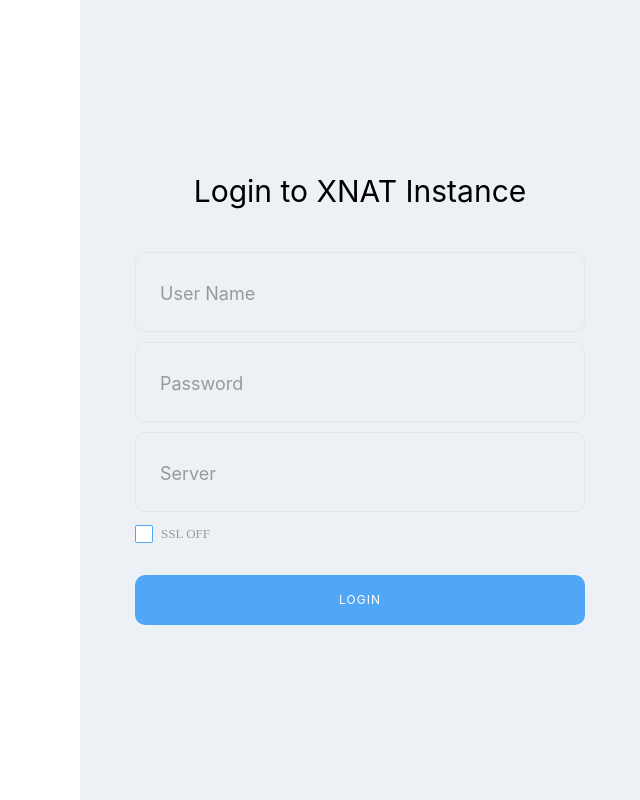
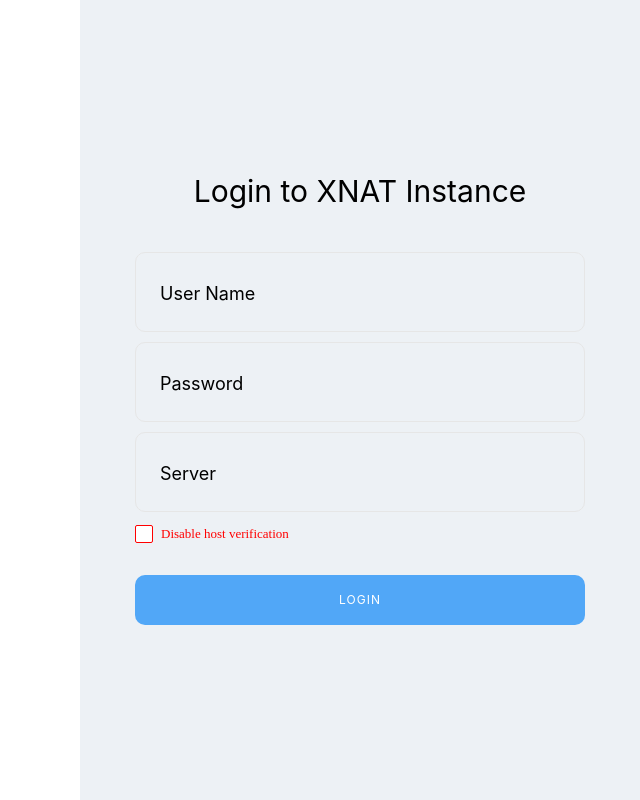
Before and after one commit to XNAT-Dashboards/XNAT-Dashboards, a Flask app: page /auth/login/ in a window 1280 px wide. Shown: the whole page, without its empty margins (640-1280 px from the left). Run offline with Flask 2, Linux system fonts and the light colour scheme; some libraries are stand-ins or nearby versions.

Commit message:
change check box option appearance and text

```diff
--- a/app/static/auth/css/main.css
+++ b/app/static/auth/css/main.css
@@ -77,15 +77,15 @@
 textarea:focus::-moz-placeholder { color:transparent; }
 textarea:focus:-ms-input-placeholder { color:transparent; }
 
-input::-webkit-input-placeholder { color: #999999;}
-input:-moz-placeholder { color: #999999;}
-input::-moz-placeholder { color: #999999;}
-input:-ms-input-placeholder { color: #999999;}
+input::-webkit-input-placeholder { color: #000000;}
+input:-moz-placeholder { color: #000000;}
+input::-moz-placeholder { color: #000000;}
+input:-ms-input-placeholder { color: #000000;}
 
-textarea::-webkit-input-placeholder { color: #999999;}
-textarea:-moz-placeholder { color: #999999;}
-textarea::-moz-placeholder { color: #999999;}
-textarea:-ms-input-placeholder { color: #999999;}
+textarea::-webkit-input-placeholder { color: #000000;}
+textarea:-moz-placeholder { color: #000000;}
+textarea::-moz-placeholder { color: #000000;}
+textarea:-ms-input-placeholder { color: #000000;}
 
 
 label {
@@ -224,7 +224,7 @@
 
 .label-input100 {
   font-size: 18px;
-  color: #999999;
+  color: #000000;
   line-height: 1.2;
 
   display: block;
@@ -636,7 +636,7 @@
     .label-checkbox100 {
       font-family: Poppins-Regular;
       font-size: 13px;
-      color: #999999;
+      color: red;
       line-height: 1.4;
 
       display: block;
@@ -663,7 +663,7 @@
       height: 18px;
       border-radius: 2px;
       background: #fff;
-      border: 1px solid #51a7f7;
+      border: 1px solid red;
       left: 0;
       top: 50%;
       -webkit-transform: translateY(-50%);
@@ -674,5 +674,5 @@
     }
 
     .input-checkbox100:checked + .label-checkbox100::before {
-      color: #51a7f7;
+      color: red;
     }
--- a/app/templates/auth/login.html
+++ b/app/templates/auth/login.html
@@ -66,8 +66,8 @@
 					<div class="flex-sb-m w-full p-t-3 p-b-32">
 						<div class="contact100-form-checkbox">
 							<input class="input-checkbox100" id="ckb1" type="checkbox" name="ssl">
-							<label class="label-checkbox100" for="ckb1">
-								SSL OFF
+							<label class="label-checkbox100 ssl" for="ckb1">
+								Disable host verification
 							</label>
 						</div>
 					</div>
```
